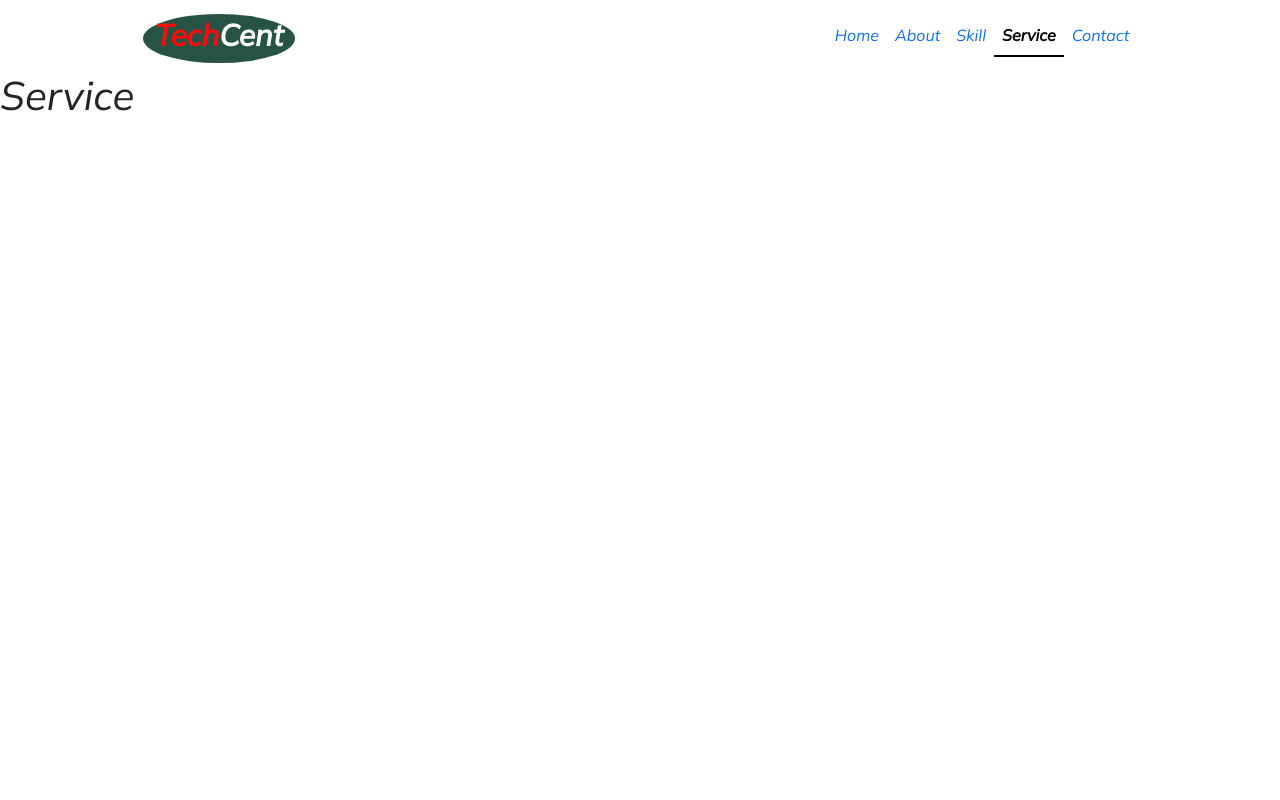
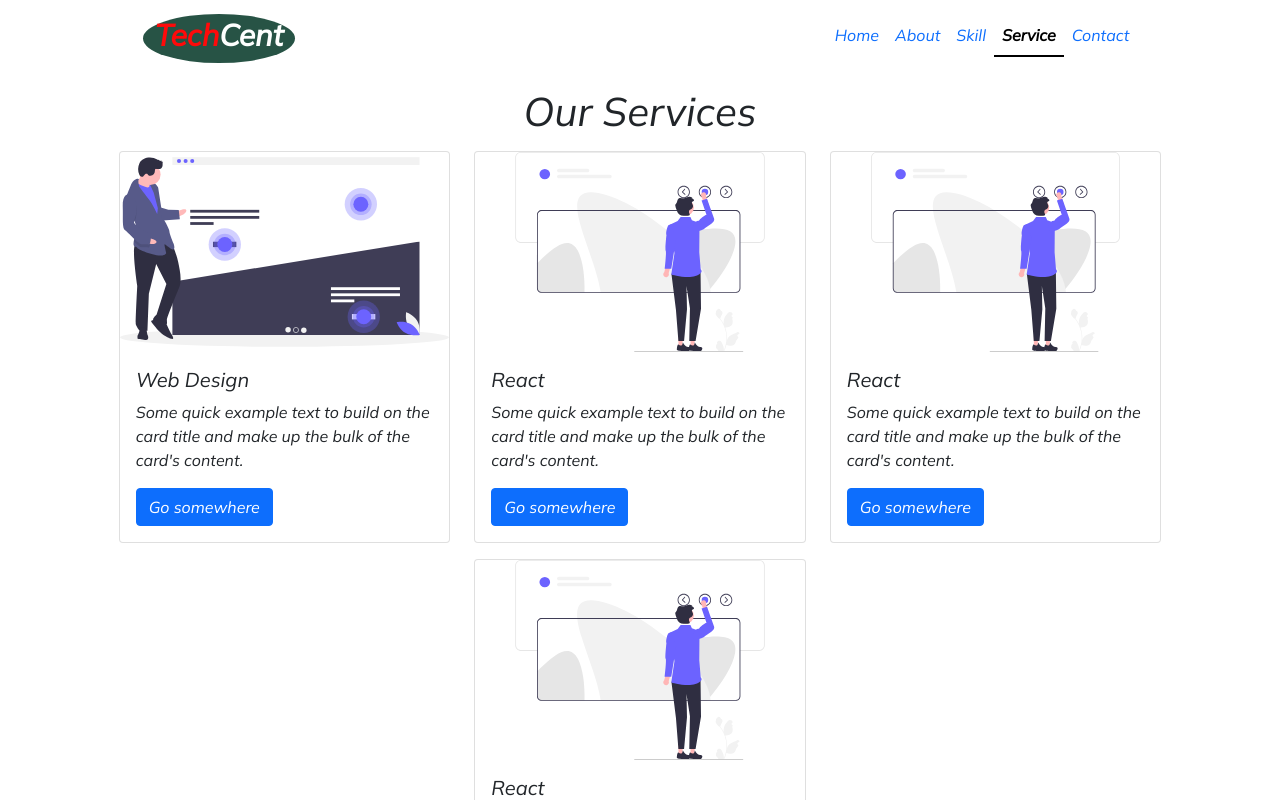
Before and after one commit to NurulIslam17/React_Portfolio, a React (Create React App) app: page /service in a window 1280 px wide. Shown: the top 800 px of the page. Built offline with nearby package versions, Linux system fonts and the light colour scheme.

Commit message:
Adding Service PAge

```diff
--- a/src/App.js
+++ b/src/App.js
@@ -11,7 +11,8 @@ import Menubar from "./Component/Menubar";
 import NoPage from "./Component/NoPage";
 import './Component/Style.css';
 
-function App() {
+function App()
+{
   return (
     <>
       <Menubar />
--- /dev/null
+++ b/src/Component/Card.jsx
@@ -0,0 +1,28 @@
+import React from "react";
+import { NavLink } from "react-router-dom";
+import im from "../Img/Web (6).svg";
+
+
+function Card(props) {
+  return (
+    <>
+      <div className="col-md-4 col-10 mx-auto">
+        <div className="card">
+          <img src={props.src} style={{height:"200px"}} className="card-img-top" alt="NotFound" />
+          <div className="card-body">
+            <h5 className="card-title">{props.title}</h5>
+            <p className="card-text">
+              Some quick example text to build on the card title and make up the
+              bulk of the card's content.
+            </p>
+            <NavLink to='/' className="btn btn-primary">
+              Go somewhere
+            </NavLink>
+          </div>
+        </div>
+      </div>
+    </>
+  );
+}
+
+export default Card;
--- /dev/null
+++ b/src/Component/Sdata.jsx
@@ -0,0 +1,24 @@
+import img1 from '../Img/Web (1).svg';
+import img3 from '../Img/Web (3).svg';
+import img4 from '../Img/Web (3).svg';
+
+const Srvcdata = [
+  {
+    imgSrc:img1,
+    title:"Web Design"
+  },
+  {
+    imgSrc:img3,
+    title:"React"
+  },
+  {
+    imgSrc:img4,
+    title:"React"
+  },
+  {
+    imgSrc:img4,
+    title:"React"
+  },
+]
+
+export default Srvcdata;
--- a/src/Component/Service.jsx
+++ b/src/Component/Service.jsx
@@ -1,11 +1,29 @@
-import React from 'react'
+import React from "react";
+import Card from './Card';
+import Data from './Sdata';
 
 function Service() {
   return (
-    <div>
-      <h1>Service</h1>
-    </div>
-  )
+    <>
+      <div className="my-3">
+        <h1 className="text-center">Our Services</h1>
+      </div>
+
+      <div className="container-fluid mb-3">
+        <div className="row">
+          <div className="col-10 mx-auto">
+            <div className="row gy-3">
+              {
+                Data.map((val,inx)=>{
+                  return  <Card key={inx} src={val.imgSrc} title={val.title} />
+                })
+              }
+            </div>
+          </div>
+        </div>
+      </div>
+    </>
+  );
 }
 
 export default Service;
```
